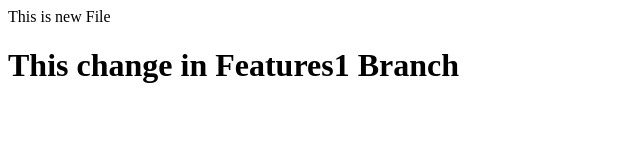
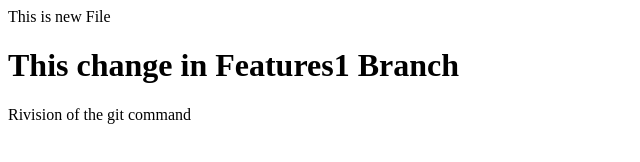
Before and after one commit to hariom075/localrepo, a plain HTML site: page index.html in a window 1280 px wide. Shown: the whole page, without its empty margins (0-640 px from the left). Drawn offline with Linux system fonts and the light colour scheme.

Commit message:
change in index filr

```diff
--- a/index.html
+++ b/index.html
@@ -1,2 +1,3 @@
 <p>This is new File</p>
 <h1>This change in Features1 Branch</h1>
+<p>Rivision of the git command</p>
```
